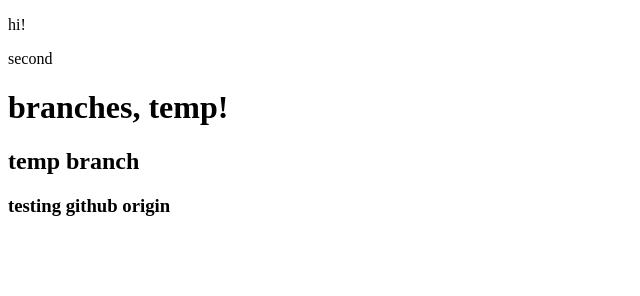
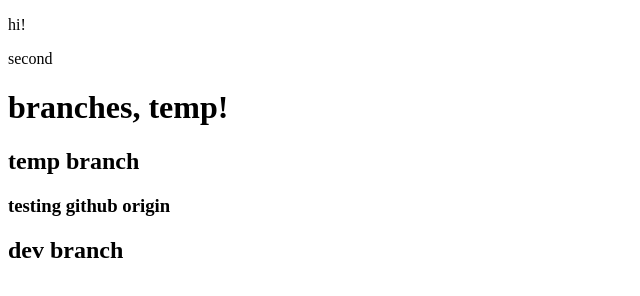
Before and after one commit to mixthemars/testGit, a plain HTML site: page index.html in a window 1280 px wide. Shown: the whole page, without its empty margins (0-640 px from the left). Drawn offline with Linux system fonts and the light colour scheme.

Commit message:
add dev branch

```diff
--- a/index.html
+++ b/index.html
@@ -24,5 +24,8 @@
 <h3>
 	testing github origin
 </h3>
+<h2>
+	dev branch
+</h2>
 </body>
 </html>
```
